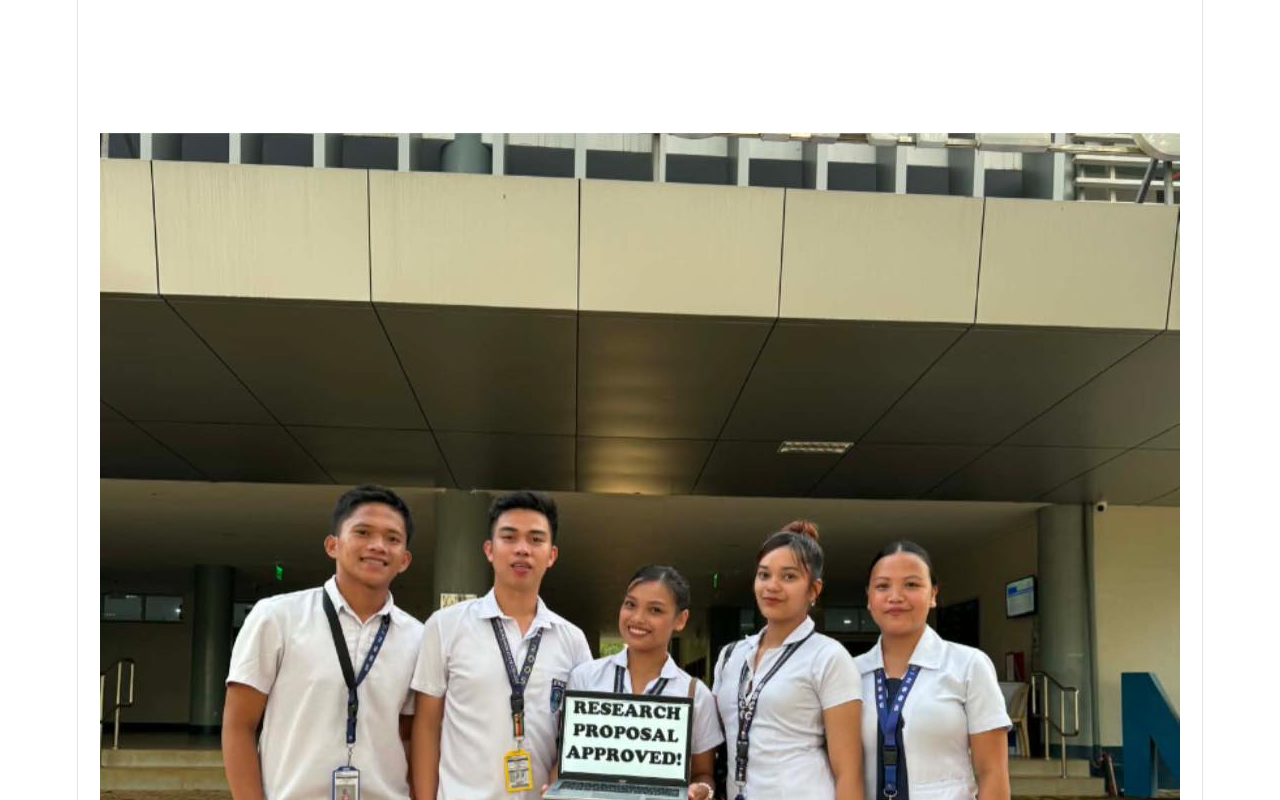
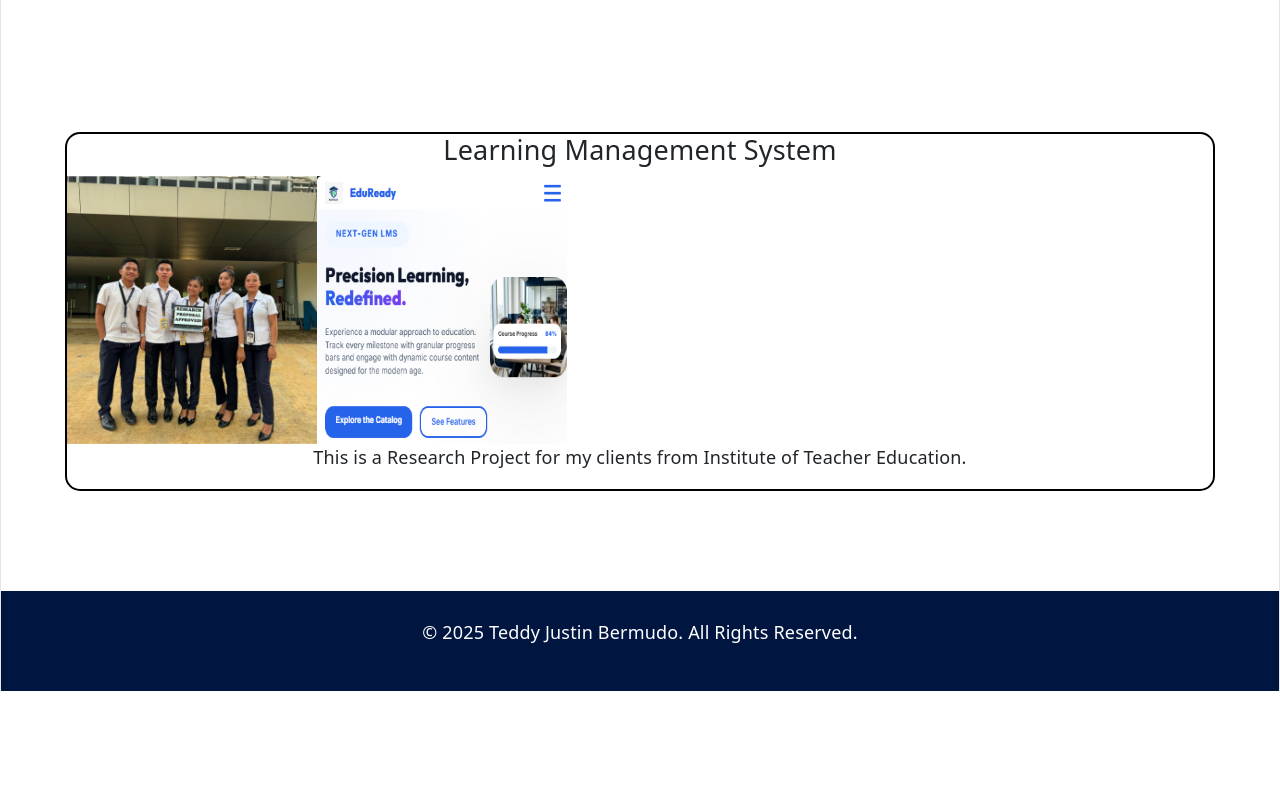
Before and after one commit to Tedeyy/Project-Manhole, a React (Vite) app: page / in a window 1280 px wide. Shown: the part 800-1600 px from the top of the page. After the commit the page ends 1491 px from the top, so only its background shows below. Built offline with nearby package versions, Linux system fonts and the light colour scheme.

Commit message:
maximized whole screen for the App.tsx. added LMS to projects, still needs fixing

```diff
--- a/index.html
+++ b/index.html
@@ -2,9 +2,9 @@
 <html lang="en">
   <head>
     <meta charset="UTF-8" />
-    <link rel="icon" type="image/svg+xml" href="/favicon.svg" />
+    <link rel="icon" type="image/png+xml" href="/src/assets/favicon.png" />
     <meta name="viewport" content="width=device-width, initial-scale=1.0" />
-    <title>project-manhole</title>
+    <title>Project Manhole | A Developer's Portfolio</title>
   </head>
   <body>
     <div id="root"></div>
--- a/src/App.tsx
+++ b/src/App.tsx
@@ -1,12 +1,16 @@
 import "./assets/css/App.css";
 import NavBar from "./components/navBar";
 import Body from "./components/body/body";
+import Footer from "./components/footer";
 
 function App() {
   return (
     <>
-      <NavBar />
-      <Body />
+      <div className="App">
+        <NavBar />
+        <Body />
+        <Footer />
+      </div>
     </>
   );
 }
--- a/src/assets/css/App.css
+++ b/src/assets/css/App.css
@@ -1,3 +1,13 @@
+body {
+  margin: 0;
+  padding: 0;
+}
+
+#root {
+  width: 100%;
+  min-height: 100vh; /* Ensures full height */
+}
+
 .counter {
   font-size: 16px;
   padding: 5px 10px;
@@ -167,7 +177,7 @@
 
   &::before,
   &::after {
-    content: '';
+    content: "";
     position: absolute;
     top: -4.5px;
     border: 5px solid transparent;
--- /dev/null
+++ b/src/assets/css/footer.css
@@ -0,0 +1,13 @@
+.footer {
+  margin-top: 100px;
+  height: 100px;
+  width: 100%;
+  display: flex;
+  justify-content: center;
+  align-items: center;
+  background-color: #011541;
+}
+
+.footer p {
+  color: white;
+}
--- a/src/assets/css/projectBody.css
+++ b/src/assets/css/projectBody.css
@@ -1,5 +1,25 @@
-.project-image .col img {
-  width: 50px;
+.project-container {
+  display: flex;
+  justify-content: center;
+  align-items: center;
+}
+
+.project {
+  width: 90%;
+  margin: 0px auto;
+  display: flex;
+  flex-direction: column;
+  border: 2px black solid;
+  border-radius: 15px;
+}
+
+.image-container {
+  display: flex;
+  flex-direction: row;
   height: auto;
-  border-radius: 5px;
 }
+
+.image-container img {
+  width: 250px;
+  height: auto;
+}
--- a/src/components/body/projects/projectBody.tsx
+++ b/src/components/body/projects/projectBody.tsx
@@ -1,24 +1,27 @@
-import Image from "../../../assets/lms-client.jpg";
+import "../../../assets/css/projectBody.css";
+
+import lmsclient from "../../../assets/lms-client.jpg";
+import lmsscreenshot from "../../../assets/lms-screenshot.png";
 
 function projectBody() {
   return (
     <>
-      <div className="projects">
-        <div className="row">
-          <div className="col title">
-            <div className="row project-image">
-              <div className="col">
-                <img src={Image} alt="lms-client" />
-              </div>
-              <div className="col">
-                <img src={Image} alt="lms-client" />
-              </div>
-              <h5>Learning Management System</h5>
-            </div>
+      <div className="project-container">
+        <div className="project">
+          <h4 className="title">Learning Management System</h4>
+          <div className="image-container">
+            <img src={lmsclient} alt="lms-client" className="project-image" />
+            <img
+              src={lmsscreenshot}
+              alt="lms-screenshot"
+              className="project-image"
+            />
           </div>
-          <div className="col desc">
-            This is a Research Project for my clients from Institute of Teacher
-            Education.
+          <div className="description">
+            <p>
+              This is a Research Project for my clients from Institute of
+              Teacher Education.
+            </p>
           </div>
         </div>
       </div>
--- /dev/null
+++ b/src/components/footer.tsx
@@ -0,0 +1,13 @@
+import "../assets/css/footer.css";
+
+function footer() {
+  return (
+    <>
+      <div className="footer">
+        <p>© 2025 Teddy Justin Bermudo. All Rights Reserved.</p>
+      </div>
+    </>
+  );
+}
+
+export default footer;
```
Also changed, not shown: src/assets/favicon.png (added), src/assets/lms-screenshot.png (added).
